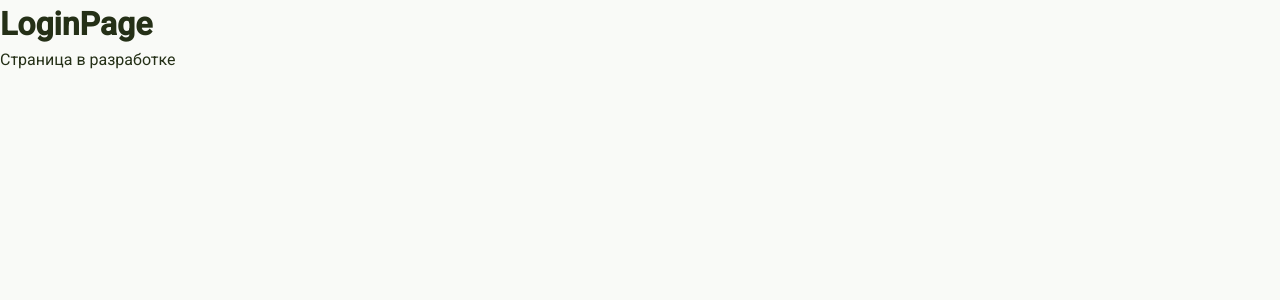
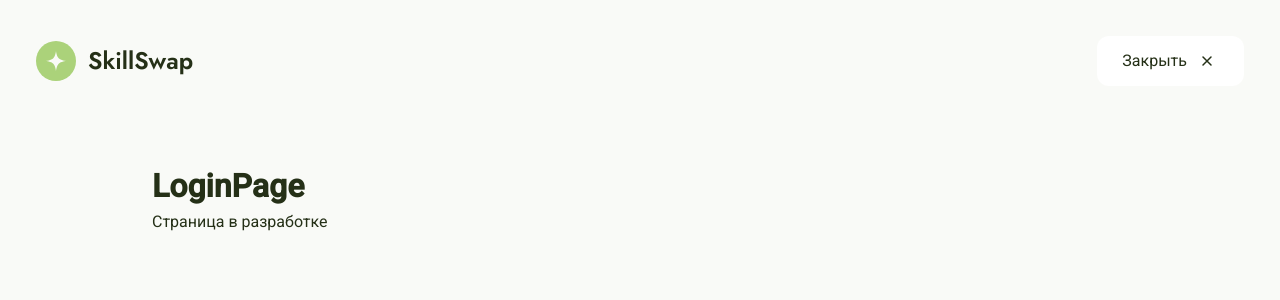
Before and after one commit to ilinwrk-design/SkillSwap, a React (Vite) app: page / in a window 1280 px wide. Both pictures are taken after a click on the button "Войти". Shown: the top 300 px of the page. Built offline with nearby package versions, Linux system fonts and the light colour scheme.

Commit message:
feat: add AuthLayout with simplified header and without footer

```diff
--- /dev/null
+++ b/src/app/layouts/AuthLayout/AuthLayout.module.css
@@ -0,0 +1,19 @@
+.layout {
+  display: flex;
+  flex-direction: column;
+  min-height: 100vh;
+  background-color: var(--color-bg);
+}
+
+.header {
+  display: flex;
+  align-items: center;
+  justify-content: space-between;
+  padding: 36px 36px 0;
+}
+
+.main {
+  flex: 1;
+  padding-inline: 152px;
+  padding-block: 76px 0;
+}
--- /dev/null
+++ b/src/app/layouts/AuthLayout/AuthLayout.tsx
@@ -0,0 +1,40 @@
+import { Outlet, useNavigate } from 'react-router-dom'
+
+import { ROUTES } from '@/shared/lib/constants'
+import { Button } from '@/shared/ui/Button'
+import { Logo } from '@/shared/ui/Logo'
+
+import styles from './AuthLayout.module.css'
+
+export function AuthLayout() {
+  const navigate = useNavigate()
+
+  function handleClose() {
+    const historyIndex = window.history.state?.idx ?? 0
+
+    if (historyIndex > 0) {
+      navigate(-1)
+      return
+    }
+
+    navigate(ROUTES.HOME, { replace: true })
+  }
+  return (
+    <div className={styles.layout}>
+      <header className={styles.header}>
+        <Logo />
+        <Button
+          label="Закрыть"
+          mode="link"
+          iconName="close"
+          iconPosition="right"
+          onClick={handleClose}
+        />
+      </header>
+
+      <main className={styles.main}>
+        <Outlet />
+      </main>
+    </div>
+  )
+}
--- /dev/null
+++ b/src/app/layouts/AuthLayout/index.ts
@@ -0,0 +1 @@
+export { AuthLayout } from './AuthLayout'
--- a/src/app/providers/RouterProvider.tsx
+++ b/src/app/providers/RouterProvider.tsx
@@ -2,6 +2,7 @@ import { BrowserRouter, Routes, Route } from 'react-router-dom';
 import { lazy, Suspense } from 'react';
 import { ROUTES } from '@/shared/lib/constants';
 import { MainLayout } from '@/app/layouts/MainLayout';
+import { AuthLayout } from '@/app/layouts/AuthLayout';
 
 const CatalogPage = lazy(() => import('@/pages/CatalogPage'));
 const SkillPage = lazy(() => import('@/pages/SkillPage'));
@@ -28,9 +29,11 @@ export function AppRouter() {
             <Route path="*" element={<NotFoundPage />} />
           </Route>
 
-          {/* Страницы без Header и Footer */}
-          <Route path={ROUTES.LOGIN} element={<LoginPage />} />
-          <Route path={ROUTES.REGISTER} element={<LoginPage />} />
+          {/* Страницы c упрощенным Header и без Footer */}
+          <Route element={<AuthLayout />}>
+            <Route path={ROUTES.LOGIN} element={<LoginPage />} />
+            <Route path={ROUTES.REGISTER} element={<LoginPage />} />
+          </Route>
         </Routes>
       </Suspense>
     </BrowserRouter>
--- a/src/shared/ui/Icon/Icon.tsx
+++ b/src/shared/ui/Icon/Icon.tsx
@@ -5,6 +5,7 @@ import cn from 'classnames'
 export type IconName =
   | 'bell'
   | 'clock'
+  | 'close'
   | 'heart'
   | 'right'
   | 'logout'
```
Also changed, not shown: src/shared/ui/Icon/sprite.svg.
